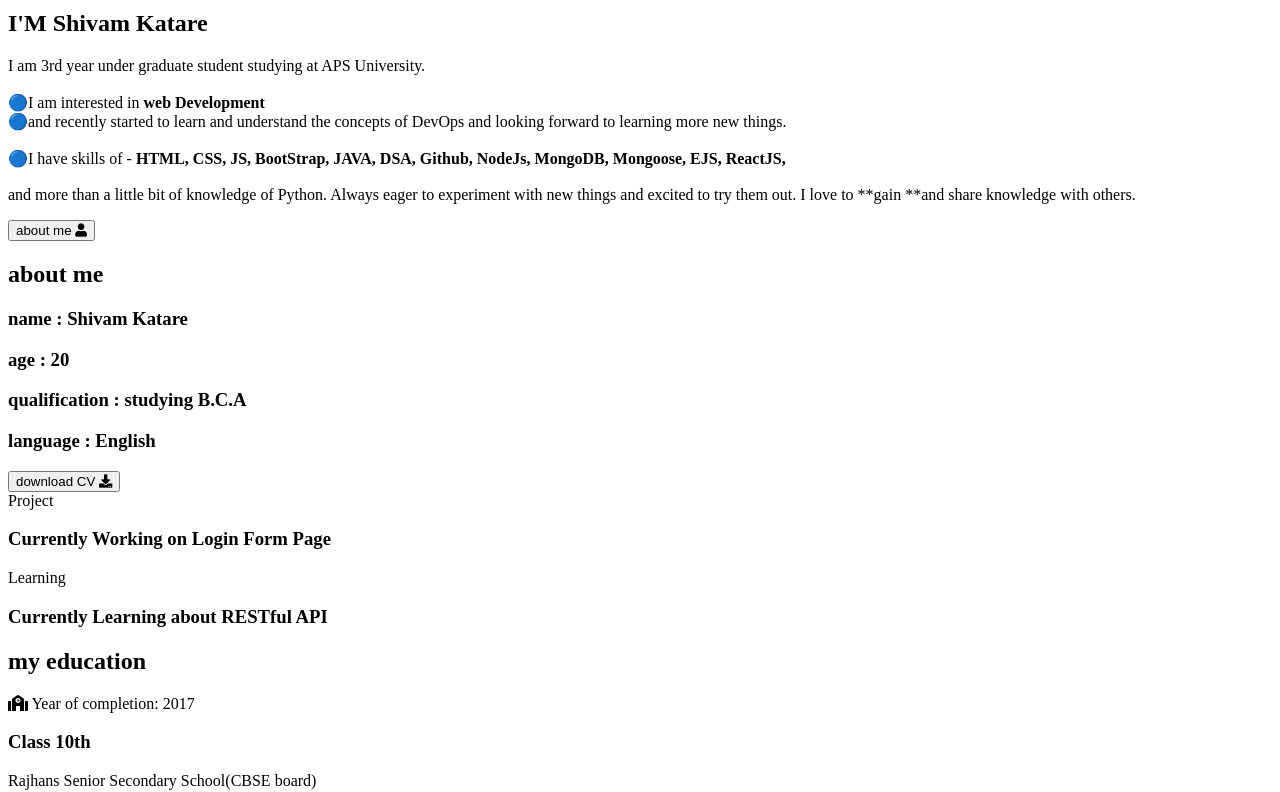
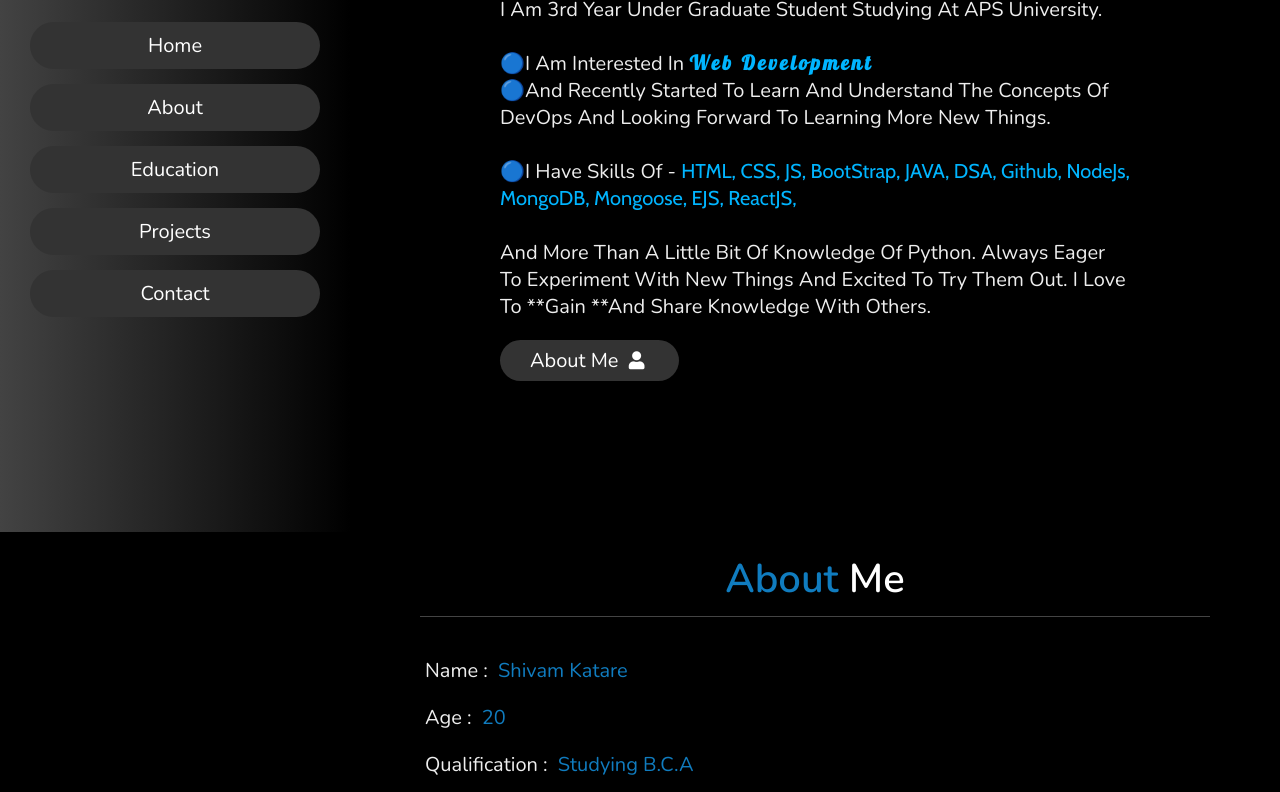
Before and after one commit to Shivam-Katare/ShivamKatare_Portfolio, a plain HTML site: page index.html in a window 1280 px wide. Shown: the part 268-1060 px from the top of the page. Drawn offline with nearby package versions, Linux system fonts and the light colour scheme.

Commit message:
name of css and javascript file changed

```diff
--- a/index.html
+++ b/index.html
@@ -9,7 +9,7 @@
     <link rel="stylesheet" href="https://cdnjs.cloudflare.com/ajax/libs/font-awesome/5.15.2/css/all.min.css">
 
     <!-- custom css file link  -->
-    <link rel="stylesheet" href="style.css">
+    <link rel="stylesheet" href="portfolio.css">
 
 </head>
 <body>
@@ -280,7 +280,7 @@
 <script src="https://cdnjs.cloudflare.com/ajax/libs/jquery/3.6.0/jquery.min.js"></script>
 
 <!-- custom js file link  -->
-<script src="script.js"></script>
+<script src="portfolio.js"></script>
 
 
 <script>
```
